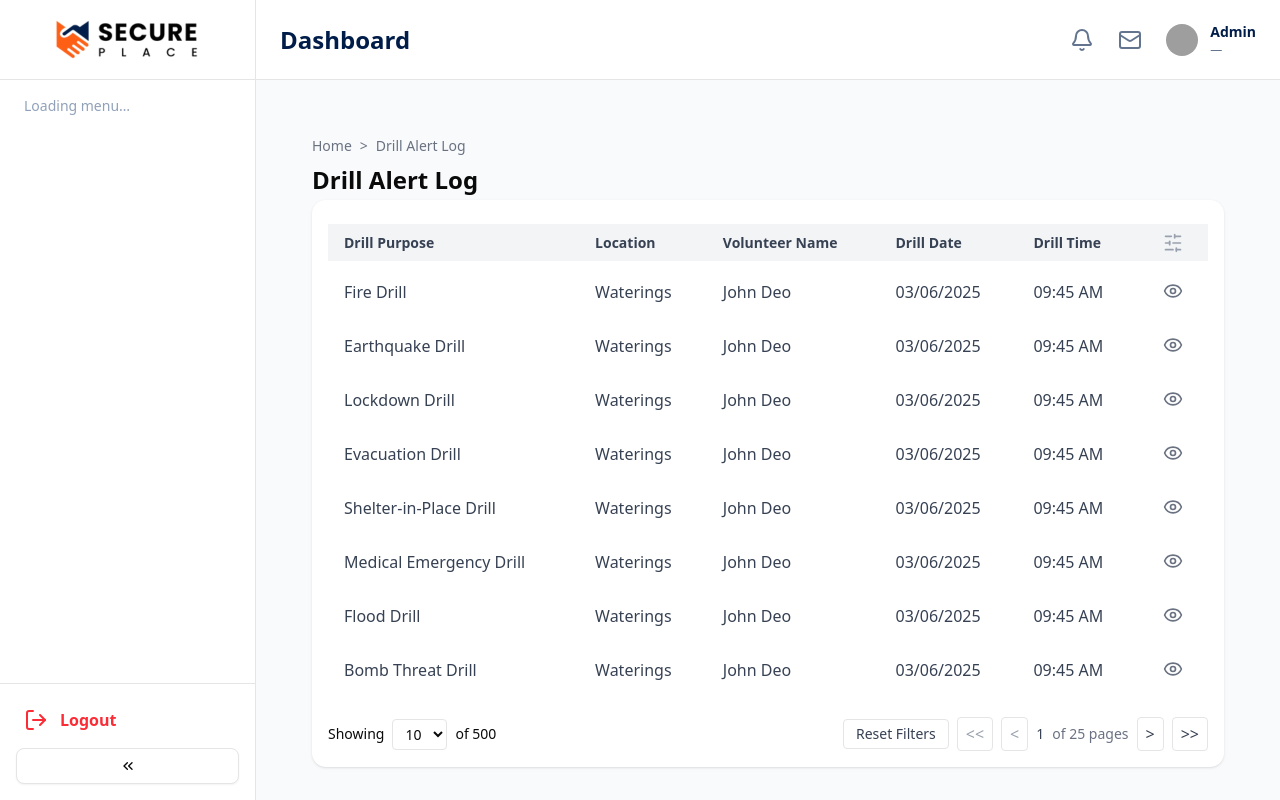
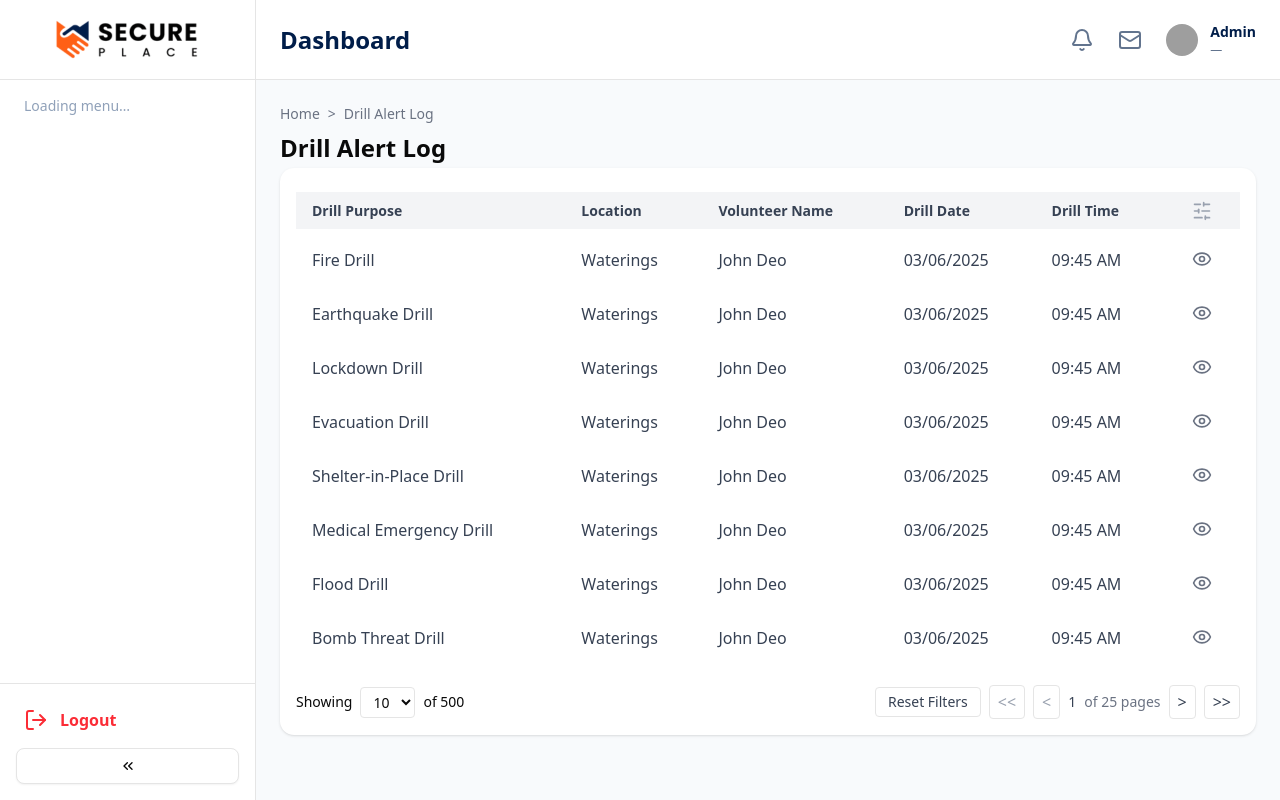
Before and after one commit to rhtrivedi92/secureplace-v2, a Next.js app: page /drills in a window 1280 px wide. Built offline with nearby package versions, Linux system fonts and the light colour scheme; no server answers; grey boxes are pictures that could not be loaded.

Commit message:
Css changes

```diff
--- a/src/app/(dashboard)/drills/page.tsx
+++ b/src/app/(dashboard)/drills/page.tsx
@@ -62,7 +62,7 @@ const data = [
 
 export default function DrillAlertLogPage() {
   return (
-    <div className="p-8">
+    <div>
       <nav className="text-gray-500 text-sm mb-2 flex items-center gap-2">
         <span>Home</span>
         <span>&gt;</span>
```
